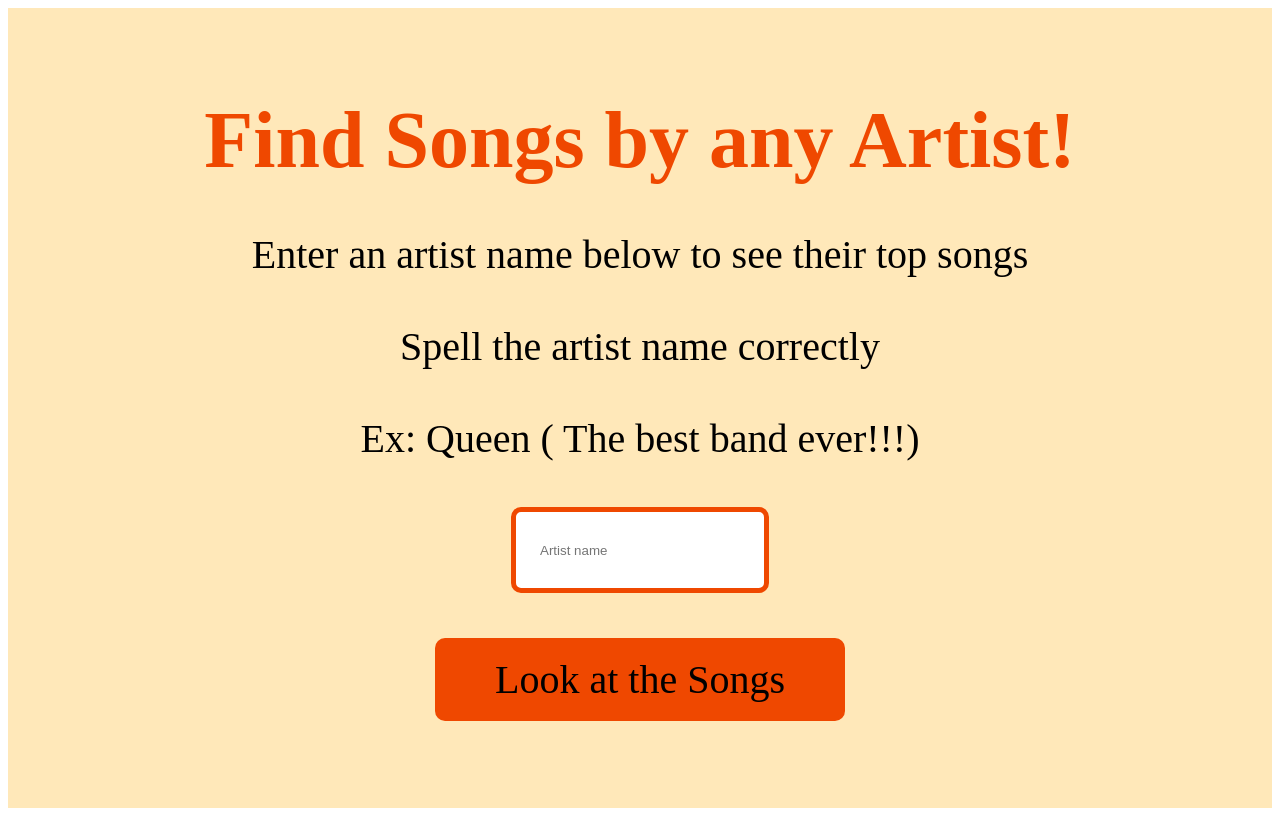
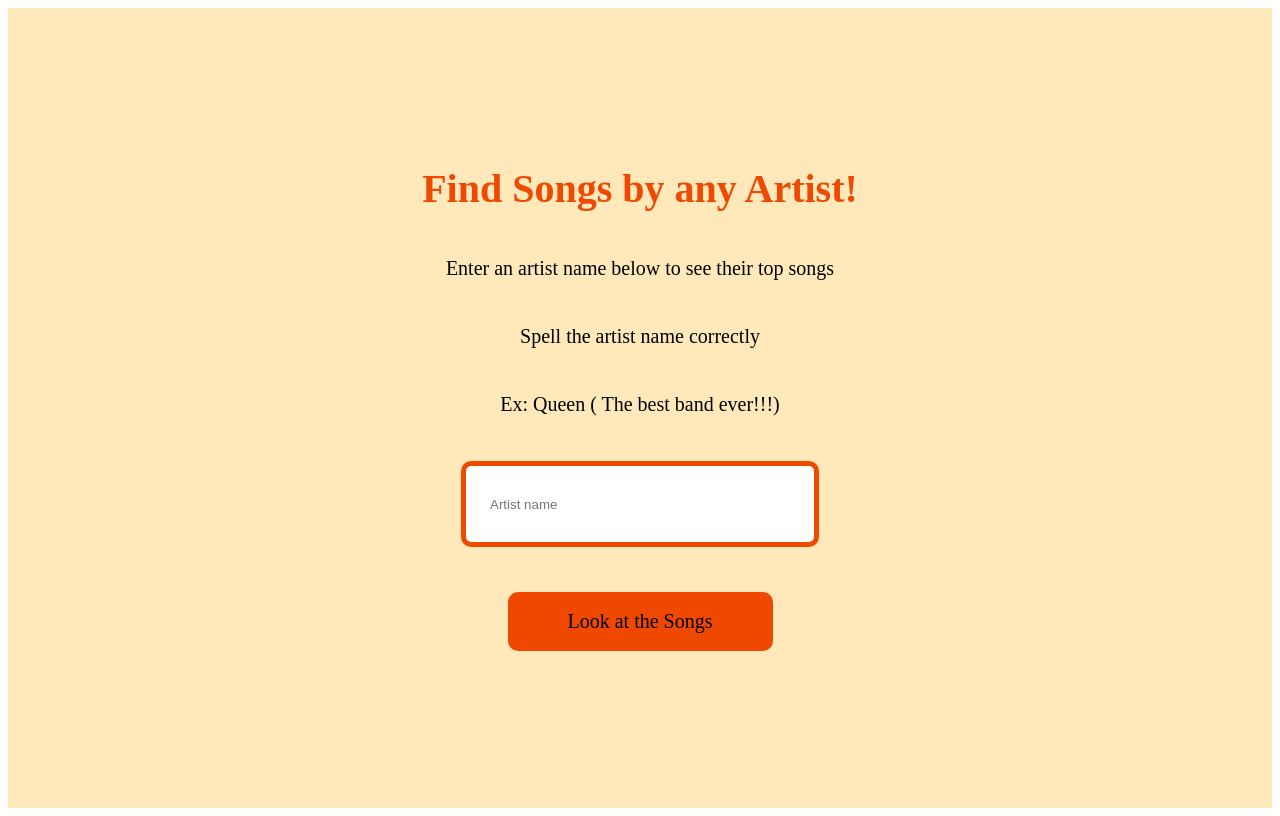
Before and after one commit to RJames34/cs391web2-mp-4, a Next.js app: page / in a window 1280 px wide. Built offline with nearby package versions, Linux system fonts and the light colour scheme.

Commit message:
Adjust font size and input width in page styles

```diff
--- a/app/page.tsx
+++ b/app/page.tsx
@@ -13,7 +13,7 @@ const StyledDiv = styled.div`
     justify-content: center;
     height: 100vh;
     gap: 45px;
-    font-size: 40px;
+    font-size: 20px;
 `;
 
 const StyledH1 = styled.h1`
@@ -29,7 +29,7 @@ const StyledP = styled.p`
 const StyledInput = styled.input`
     color: Black;
     padding: 18px 24px;
-    width: 200px;
+    width: 300px;
     height: 40px;
     border: 5px solid #ef4800;
     border-radius: 10px;
```
